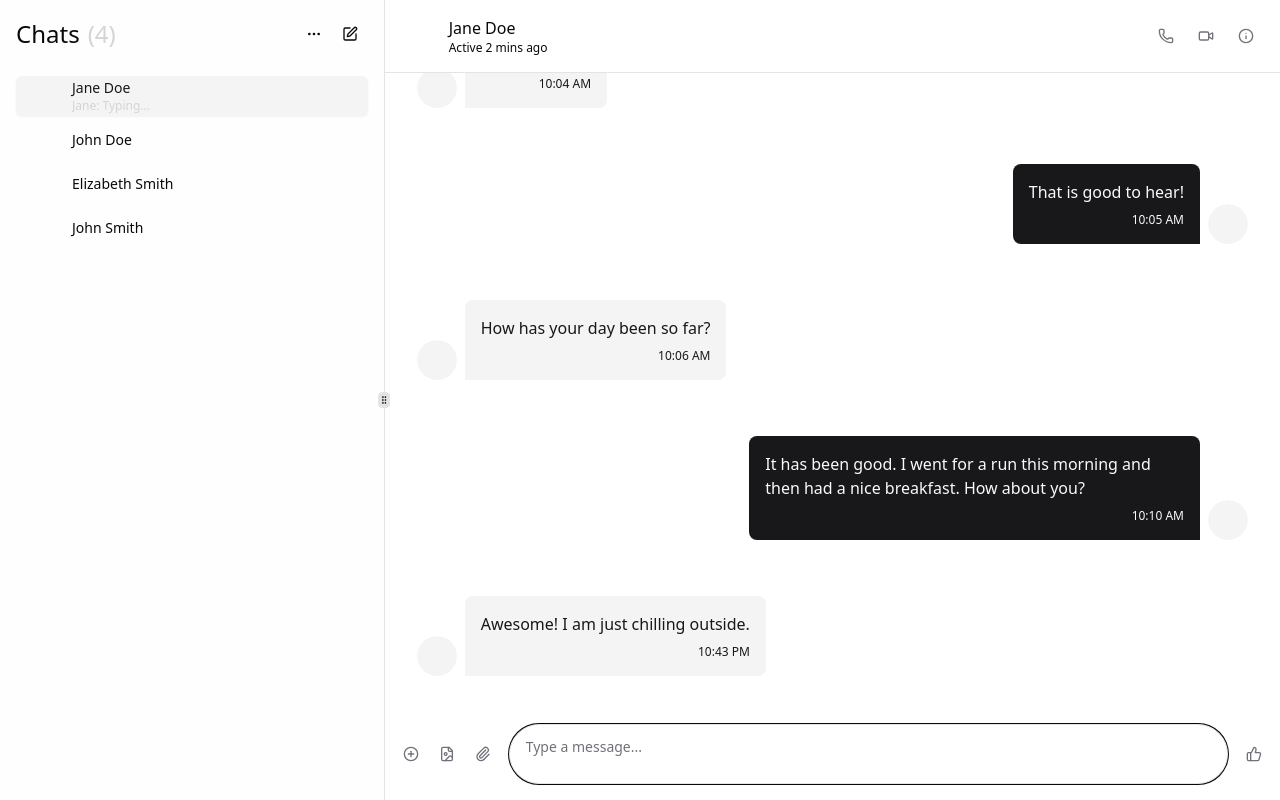
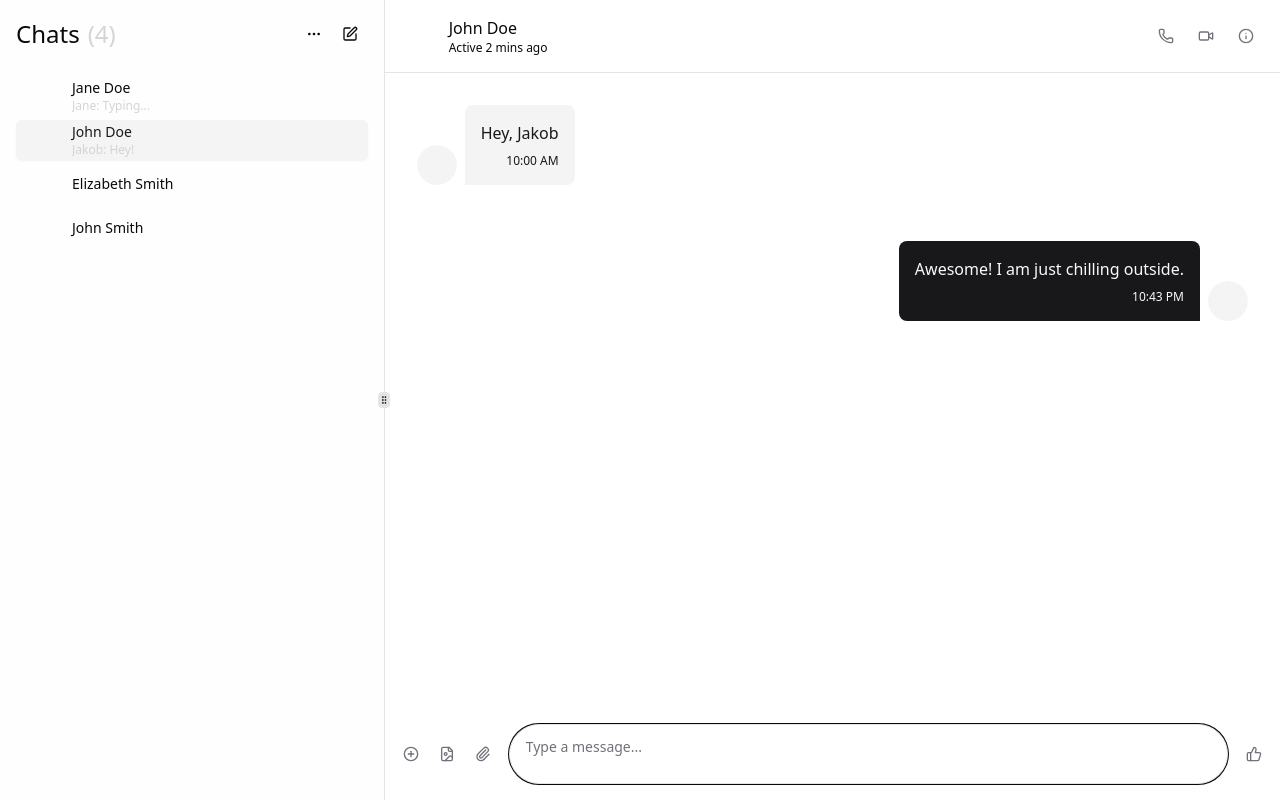
Before and after one commit to RahulDasKumar/TextbookSharingApplication, a React (Vite) app: page /chat in a window 1280 px wide. Built offline with nearby package versions, Linux system fonts and the light colour scheme.

Commit message:
allowing user to click different chatrooms

```diff
--- a/src/chat/chat-layout.jsx
+++ b/src/chat/chat-layout.jsx
@@ -10,6 +10,7 @@ import {
 import { cn } from "@/lib/utils";
 import { Sidebar } from "../components/sidebar";
 import { Chat } from "./chat";
+import { comment } from "postcss";
 
 
 
@@ -19,8 +20,12 @@ export function ChatLayout({
   navCollapsedSize,
 }) {
   const [isCollapsed, setIsCollapsed] = useState(defaultCollapsed);
-  const [selectedUser, setSelectedUser] = useState(UserData[0]);
+  const [selectedUser, setSelectedUser] = useState(UserData[1]);
   const [isMobile, setIsMobile] = useState(false);
+  function handleSelect(name){
+    const match = UserData.find(element => element.name == name)
+    setSelectedUser(match)
+  }
 
   useEffect(() => {
     const checkScreenWidth = () => {
@@ -29,7 +34,6 @@ export function ChatLayout({
 
     // Initial check
     checkScreenWidth();
-
     // Event listener for screen width changes
     window.addEventListener("resize", checkScreenWidth);
 
@@ -37,8 +41,21 @@ export function ChatLayout({
     return () => {
       window.removeEventListener("resize", checkScreenWidth);
     };
-  }, []);
+  }, [selectedUser]);
 
+// create a listener that looks fires when clicked on the name
+// use the name attribute to filter through the userData array to find the correct user selected
+// change the setSelectedUser to the new UserData index
+useEffect(()=>{
+ let elements = document.querySelectorAll('nav>a')
+ elements.forEach((tag)=>{
+  tag.addEventListener('click',(e)=>{
+    console.log(e.target)
+
+  })
+ })
+}
+,[])
   return (
     <ResizablePanelGroup
       direction="horizontal"
@@ -81,6 +98,7 @@ export function ChatLayout({
             variant: selectedUser.name === user.name ? "secondary" : "ghost",
           }))}
           isMobile={isMobile}
+          onSelect={handleSelect}
         />
       </ResizablePanel>
       <ResizableHandle withHandle />
--- a/src/chat/chat.jsx
+++ b/src/chat/chat.jsx
@@ -8,6 +8,15 @@ import ChatBottombar from "./chat-bottombar";
 
 
 export function Chat({ messages, selectedUser, isMobile }) {
+
+  const setSelectedUser = useChatStore((state) => state.setSelectedUser);
+
+  useEffect(() => {
+    if (selectedUser) {
+      setSelectedUser(selectedUser);
+    }
+  }, [selectedUser]);
+
   const messagesState = useChatStore((state) => state.messages);
 
   const sendMessage = (newMessage) => {
@@ -16,6 +25,7 @@ export function Chat({ messages, selectedUser, isMobile }) {
     }));
   };
 
+  console.log(messagesState)
   return (
     <div className="flex flex-col justify-between w-full h-full">
       <ChatTopbar selectedUser={selectedUser} />
--- a/src/components/sidebar.jsx
+++ b/src/components/sidebar.jsx
@@ -1,5 +1,5 @@
 "use client";
-
+import { useState } from "react";
 import { Link } from "react-router-dom";
 import { MoreHorizontal, SquarePen } from "lucide-react";
 import { cn } from "@/lib/utils";
@@ -11,10 +11,13 @@ import {
   TooltipProvider,
 } from "@/components/ui/tooltip";
 import { Avatar, AvatarImage } from "./ui/avatar";
+import { UserData } from "@/data";
+import useChatStore from "../components/ui/chat/hooks/useChatStore";
 
 
+export function Sidebar({ chats, isCollapsed, isMobile,onSelect }) {
 
-export function Sidebar({ chats, isCollapsed, isMobile }) {
+
   return (
     <div
       data-collapsed={isCollapsed}
@@ -95,6 +98,7 @@ export function Sidebar({ chats, isCollapsed, isMobile }) {
                   "dark:bg-muted dark:text-white dark:hover:bg-muted dark:hover:text-white shrink",
                 "justify-start gap-4",
               )}
+              onClick={() => {onSelect(chat.name)}}
             >
               <Avatar className="flex justify-center items-center">
                 <AvatarImage
@@ -105,8 +109,8 @@ export function Sidebar({ chats, isCollapsed, isMobile }) {
                   className="w-10 h-10 "
                 />
               </Avatar>
-              <div className="flex flex-col max-w-28">
-                <span>{chat.name}</span>
+                <div className="flex flex-col max-w-28" >
+                <span >{chat.name}</span>
                 {chat.messages.length > 0 && (
                   <span className="text-zinc-300 text-xs truncate ">
                     {chat.messages[chat.messages.length - 1].name.split(" ")[0]}
--- a/src/components/ui/chat/hooks/useChatStore.jsx
+++ b/src/components/ui/chat/hooks/useChatStore.jsx
@@ -11,7 +11,6 @@ import { create } from "zustand";
 
 const useChatStore = create()((set) => ({
   selectedUser: Users[4],
-
   selectedExample: { name: "Messenger example", url: "/" },
 
   examples: [
@@ -35,7 +34,10 @@ const useChatStore = create()((set) => ({
   setchatBotMessages: (fn) =>
     set(({ chatBotMessages }) => ({ chatBotMessages: fn(chatBotMessages) })),
 
-  messages: UserData[0].messages,
+  setSelectedUser: (selectedUser) => set({ selectedUser, messages: selectedUser.messages }),
+
+
+  messages: UserData[1].messages,
   setMessages: (fn) => set(({ messages }) => ({ messages: fn(messages) })),
 
   hasInitialAIResponse: false,
--- a/src/data.jsx
+++ b/src/data.jsx
@@ -107,7 +107,21 @@ export const UserData = [
         id: 2,
         avater: "" ,
         name: "John Doe",
-        messages: [],
+        messages: [
+            {
+            id: 1,
+            avater: "",
+            name: "John Doe",
+            message: "Hey, Jakob",
+            timestamp: "10:00 AM",
+        },
+            {
+                id: 2,
+                avater: "",
+                name: "Jakob Hoeg",
+                message: "Hey!",
+                timestamp: "10:01 AM",
+            }],
     },
     {
         id: 3,
```
Also changed, not shown: dependencygraph.svg.
